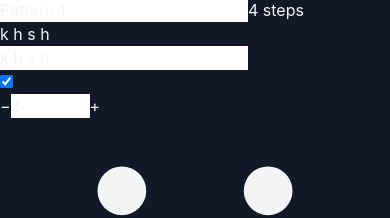
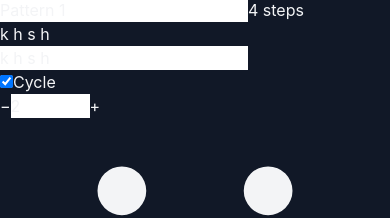
Before and after one commit to staudt/drum-companion, a React (Vite) app: page / in a window 390 px wide. Shown: the part 1526-1744 px from the top of the page. Built offline with nearby package versions, Linux system fonts and the light colour scheme.

Commit message:
mobile improvements

```diff
--- a/src/components/PatternArea/PatternArea.tsx
+++ b/src/components/PatternArea/PatternArea.tsx
@@ -80,7 +80,7 @@ export function PatternArea({ onTriggerFill }: PatternAreaProps) {
     <div className="flex-1 overflow-y-auto p-4">
       <div className="max-w-6xl mx-auto space-y-4">
         {/* Header */}
-        <div className="flex items-center justify-between sticky top-0 bg-gray-900 pb-4 z-10">
+        <div className="flex items-center justify-between bg-gray-900 pb-4">
           <h2 className="text-lg font-bold text-white">
             Patterns ({currentSet.patterns.length})
           </h2>
@@ -126,8 +126,8 @@ export function PatternArea({ onTriggerFill }: PatternAreaProps) {
           </div>
         </div>
 
-        {/* Column Headers */}
-        <div className="flex items-end gap-2 px-2 -mx-2 text-xs text-gray-500">
+        {/* Column Headers - Desktop only */}
+        <div className="hidden lg:flex items-end gap-2 px-2 -mx-2 text-xs text-gray-500">
           {/* Spacer for drag handle */}
           <div className="flex-shrink-0 w-3 -ml-2 -mr-1" aria-hidden="true" />
           {/* Spacer for pattern pad */}
--- a/src/components/PatternArea/PatternRow.tsx
+++ b/src/components/PatternArea/PatternRow.tsx
@@ -118,15 +118,17 @@ export function PatternRow({
 
   return (
     <div
-      className={`flex items-end gap-2 p-2 -m-2 rounded-lg hover:bg-gray-800/50 transition-all ${
+      className={`grid grid-cols-1 lg:flex lg:items-end gap-2 p-2 -m-2 rounded-lg hover:bg-gray-800/50 transition-all ${
         isDragging ? 'opacity-50 scale-95' : ''
       } ${isDraggedOver ? 'border-t-2 border-blue-500' : ''}`}
       onDragOver={(e) => onDragOver(e, index)}
       onDrop={onDrop}
     >
-      {/* Drag Handle - spans full row height, only this is draggable */}
+      {/* Row 1 (mobile): Drag + Pad + PatternInput */}
+      <div className="flex items-end gap-2 lg:contents">
+        {/* Drag Handle - desktop only, hidden on mobile */}
         <div
-        className="flex-shrink-0 self-stretch flex items-center justify-center cursor-grab active:cursor-grabbing text-gray-600 hover:text-gray-400 transition-colors -ml-2 -mr-1 px-1"
+          className="hidden lg:flex flex-shrink-0 self-stretch items-center justify-center cursor-grab active:cursor-grabbing text-gray-600 hover:text-gray-400 transition-colors -ml-2 -mr-1 px-1"
           aria-label="Drag to reorder"
           draggable
           onDragStart={() => onDragStart(index)}
@@ -179,11 +181,15 @@ export function PatternRow({
             onNameChange={handleNameChange}
           />
         </div>
+      </div>
 
-      {/* Cycle Checkbox - centered with pattern textbox */}
-      <div
+      {/* Row 2 (mobile): Cycle + Repeat + Remove - Aligned after pad */}
+      <div className="flex items-center gap-2 pl-16 lg:pl-0 lg:contents">
+        {/* Cycle Checkbox with label - centered with pattern textbox on desktop */}
+        <label
+          htmlFor={`cycle-${patternId}`}
           className={`
-          flex-shrink-0 flex items-center justify-center px-2 mb-2
+            flex-shrink-0 flex items-center gap-1.5 px-2 lg:justify-center lg:mb-2 cursor-pointer
             ${isLoopMode ? 'opacity-50' : 'opacity-100'}
             transition-opacity
           `}
@@ -211,7 +217,8 @@ export function PatternRow({
             `}
             aria-label={`Include pattern ${patternId} in cycle mode`}
           />
-      </div>
+          <span className="text-xs text-gray-400 lg:hidden">Cycle</span>
+        </label>
 
         {/* Repeat Input with custom +/- buttons */}
         <div
@@ -303,5 +310,6 @@ export function PatternRow({
           </svg>
         </button>
       </div>
+    </div>
   );
 }
--- a/src/components/TopBar/TopBar.tsx
+++ b/src/components/TopBar/TopBar.tsx
@@ -56,6 +56,9 @@ export function TopBar({
 
   return (
     <div className="bg-gray-800 border-b border-gray-700 p-4">
+      {/* Mobile: 3 rows | Desktop: 1 row with flex */}
+      <div className="grid grid-cols-1 lg:flex lg:items-center gap-4">
+        {/* Row 1 (mobile): Hamburger + Play + Fill */}
         <div className="flex items-center gap-4">
           {/* Mobile Hamburger (left of Play) */}
           <HamburgerButton />
@@ -97,19 +100,23 @@ export function TopBar({
           >
             Fill
           </button>
+        </div>
 
-        <div className="border-l border-gray-600 h-8" />
+        {/* Vertical divider (desktop only) */}
+        <div className="hidden lg:block border-l border-gray-600 h-8" />
 
-        <div className="flex-1 min-w-0">
+        {/* Row 2 (mobile): BPM controls */}
+        <div className="lg:flex-1 lg:min-w-0">
           <BPMControl
             value={currentSet.bpm}
             onChange={setBPM}
           />
         </div>
 
-        <div className="border-l border-gray-600 h-8" />
+        {/* Vertical divider (desktop only) */}
+        <div className="hidden lg:block border-l border-gray-600 h-8" />
 
-        {/* Set Name + Save (moved from top row) */}
+        {/* Row 3 (mobile): Set name + Save */}
         <PlaybackControls />
       </div>
     </div>
```
Lines whose indentation alone changed are shown as unchanged.
